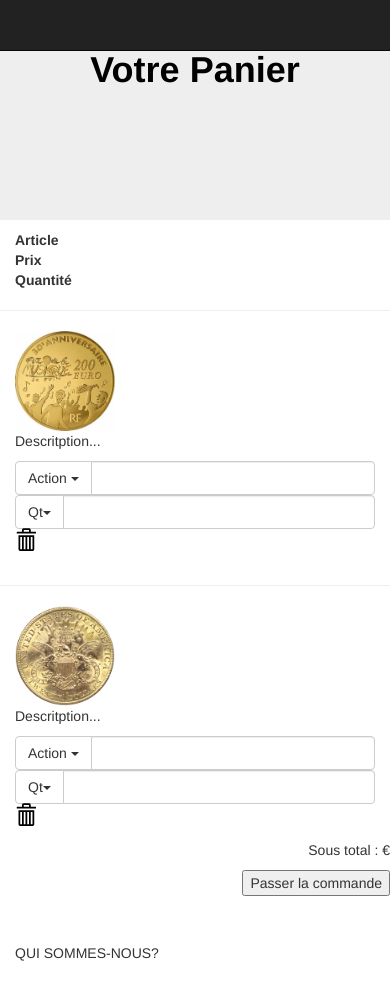
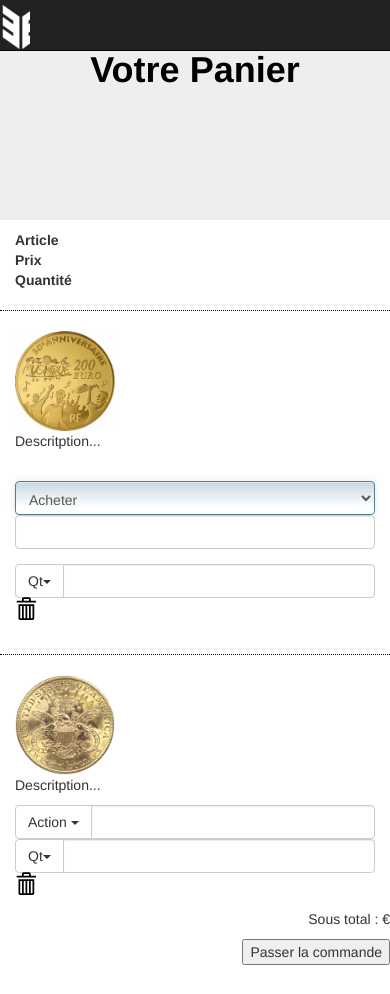
Before and after one commit to DominikCarbon/WEB, a PHP site: page /Panier.html in a window 390 px wide. Shown: the top 994 px of the page. Run offline with PHP 8.4, Linux system fonts and the light colour scheme.

Commit message:
panier en chantier

```diff
--- a/Panier.css
+++ b/Panier.css
@@ -1,3 +1,13 @@
+    /* Remove the navbar's default margin-bottom and rounded borders */
+    .navbar {
+      margin-bottom: 0;
+      border-radius: 0;
+    }
+.navbar-brand
+{   background-image: url(PETIT_LogoEEBlanc.png);
+    align-items: center;
+}
+
 .jumbotron {
       margin-bottom: 10px;
       height: 220px;
@@ -19,12 +29,11 @@
      {color: black;
       font-size: 150%;
       }
+.hr{
+  border-top: 1px dotted black;
+}
 
-  padding: 25px;
-    }
-
-
-/*-- Footer --*/
+ /*-- Footer --*/
 .page-footer {
  background-color: #222;
  color: #ccc;
@@ -35,35 +44,14 @@
  padding: 40px 0;
 }
 
-@media (max-width: 575.98px) {
- .description {
- left: 0;
- padding: 0 15px;
- position: absolute;
- top: 10%;
- transform: none;
- text-align: center;
- }
+.selcls {
+    padding: 9px;
+    border: solid 1px #517B97;
+    outline: 0;
+    background: -webkit-gradient(linear, left top, left 25, from(#FFFFFF), color-stop(4%, #CAD9E3), to(#FFFFFF));
+    background: -moz-linear-gradient(top, #FFFFFF, #CAD9E3 1px, #FFFFFF 25px);
+    box-shadow: rgba(0,0,0, 0.1) 0px 0px 8px;
+    -moz-box-shadow: rgba(0,0,0, 0.1) 0px 0px 8px;
+    -webkit-box-shadow: rgba(0,0,0, 0.1) 0px 0px 8px;
 
- .description h1 {
- font-size: 2em;
- }
-
- .description p {
- font-size: 1.2rem;
- }
-
- .features {
- margin: 0;
- }
-}
-#myCarousel
-{
-    height:600px;
-}
-
-  .carousel-inner img {
-      width: 100%; /* Set width to 100% */
-      margin: auto;
-      max-height:600px;
-  }
+    }
--- a/Panier.html
+++ b/Panier.html
@@ -24,12 +24,10 @@
 	<nav class="navbar navbar-inverse navbar-fixed-top">
     <div class="container-fluid">
         <div class="navbar-header">
-
             <a class="navbar-brand" id="Logo" href="home.html"></a>
         </div>
         <div class="collapse navbar-collapse" id="myNavbar">
         <ul class="nav navbar-nav">
-
             <li class="dropdown"><a class="dropdown-toggle" data-toggle="dropdown" href="categorie.html">Catégorie<span class="icon-bar"></span></a>
             <ul class="dropdown-menu">
                 <li id="F"><a href="categorie.html" id="Fer"><strong>Feraille ou Trésor</strong></a></li>
@@ -44,10 +42,10 @@
                 <li><a href="achat.html">Meilleure offre</a></li>
             </ul>
             </li>
-
             <li><a class="B" href="LogVendeur.html">Vendre</a></li>
             <li><a class="B" href="LogClient.html">Votre Compte</a></li>
       </ul>
+
         <ul class="nav navbar-nav navbar-right">
             <li><a href="LogAdmin.html"><span class="glyphicon glyphicon-log-in"></span> Login Administrateur</a></li>
             <li><a href="panier.html"><span class="glyphicon glyphicon-shopping-cart"></span> Panier</a></li>
@@ -67,7 +65,7 @@
 		<div class="col-sm-6"><b>Article</b></div>
 		<div class="col-sm-2"><b>Prix</b></div>
 		<div class="col-sm-2"><b>Quantité</b></div>
-        <hr></hr>
+        <hr class="hr"></hr>
 	</div>
 
 	<div class="row" id="rang1">
@@ -76,14 +74,16 @@
 		<div class="col-sm-3"><p id="descritption">Descritption...</p></div>
 		<div class="col-sm-2">
 
-			<div class="input-group" >
-			<div class="input-group-btn">
-			<button type="button" class="btn btn-default dropdown-toggle" data-toggle="dropdown" aria-haspopup="true" aria-expanded="false">Action <span class="caret"></span></button>
-			<ul class="dropdown-menu">
-			<li><a href="#">Enchere</a></li>
-			<li><a href="#">Meilleure Offre</a></li>
-			<li><a href="#">Achat Immediat</a></li>
-			</ul>
+			<div class="form-group" >
+				<label for="Mode" ></label>
+			<div>
+			<select class="form-control selcls" id="Mode" >
+
+			<option>Acheter</option>
+			<option>Negotier</option>
+			<option>Encherir</option>
+
+			</select>
 			</div>
 			<input type="number" class="form-control"   min="100" id="prix1">
 			</div>
@@ -118,7 +118,7 @@
 
 
 	<div class="row" id="rang2">
-		<hr></hr>
+		<hr class="hr"></hr>
 		<div class="col-sm-3"><img src="coin.png" height="100" width="100"></div>
 		<div class="col-sm-3"><p id="descritption">Descritption...</p></div>
 		<div class="col-sm-2">
```
Lines whose indentation alone changed are shown as unchanged.
